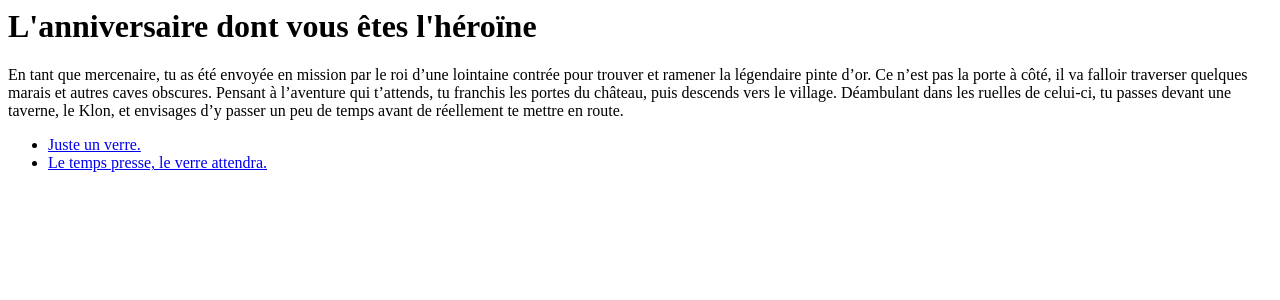
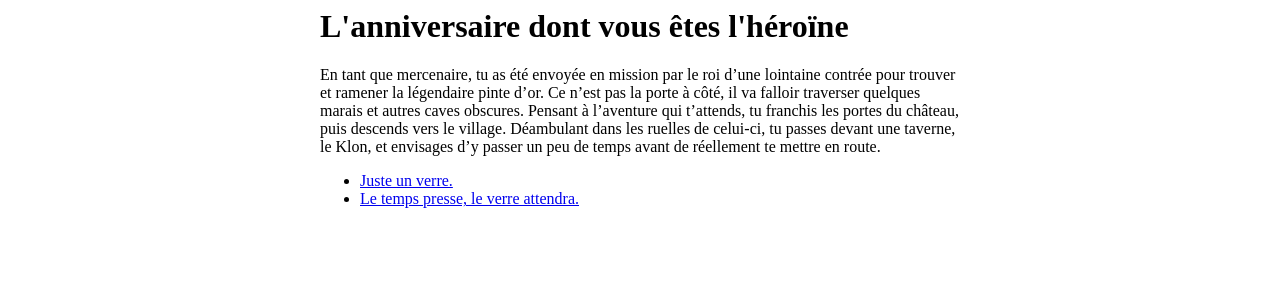
Before and after one commit to yanisvieilly/vue-cyoa, a Vue app: page /#/pages/1 in a window 1280 px wide. Shown: the top 300 px of the page. Built offline with nearby package versions, Linux system fonts and the light colour scheme.

Commit message:
Center text

```diff
--- a/src/components/App.vue
+++ b/src/components/App.vue
@@ -1,5 +1,5 @@
 <template lang="pug">
-div
+.container
   h1 L'anniversaire dont vous êtes l'héroïne
 
   Page
@@ -14,3 +14,12 @@ export default {
   }
 };
 </script>
+
+<style lang="scss" scoped>
+@media (min-width: 640px) {
+  .container {
+    margin: auto;
+    max-width: 640px;
+  }
+}
+</style>
```
